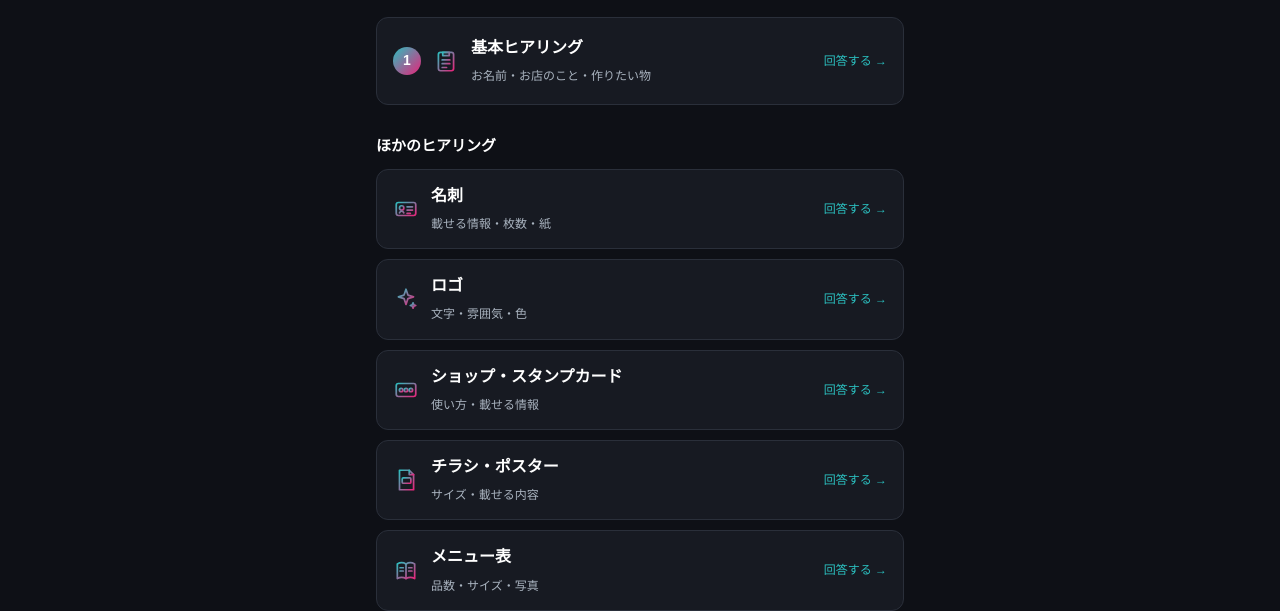
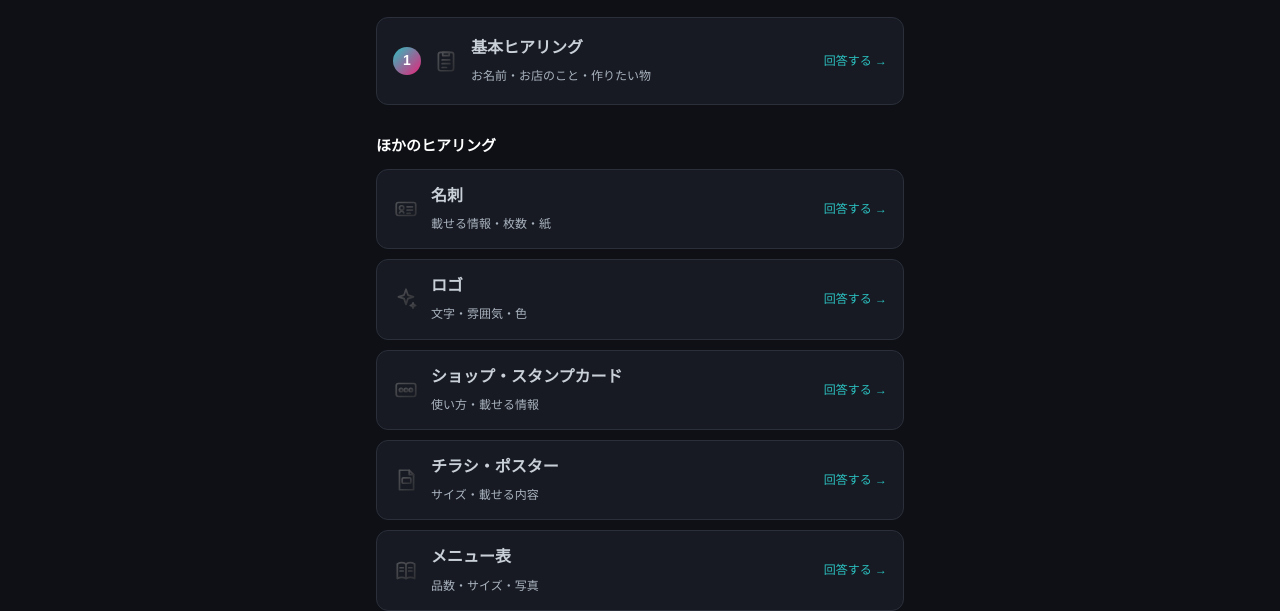
Before and after one commit to electrylab-lab/electrylab-lab.github.io, a plain HTML site: page sheet/index.html in a window 1280 px wide. Shown: the part 228-839 px from the top of the page. Drawn offline with Linux system fonts and the light colour scheme.

Commit message:
Sheet: dim icons until filled, glow when done
Co-Authored-By: Claude Opus 5.5 <noreply@anthropic.com>
Claude-Session: https://claude.ai/code/session_01GCvuwxFTyvRRPAV3stABXa

```diff
--- a/sheet/index.html
+++ b/sheet/index.html
@@ -30,7 +30,11 @@ h2{font-size:15px;margin:28px 0 10px}
 .card a.main{display:flex;align-items:center;gap:12px;padding:16px;color:#fff;text-decoration:none}
 .num{display:grid;place-items:center;flex:none;width:28px;height:28px;border-radius:50%;font-weight:bold;font-size:14px;background:linear-gradient(135deg,var(--teal),var(--mag))}
 .card.done .num{background:var(--teal);color:#0e1016}
-.card .ic{width:26px;height:26px}
+.card .ic{width:26px;height:26px;transition:filter .3s,opacity .3s}
+.card:not(.done) .ic{filter:grayscale(1);opacity:.4}
+.card.opened .ic{filter:grayscale(.4);opacity:.75}
+.card.done .ic{filter:drop-shadow(0 0 6px rgba(43,191,191,.7))}
+.card:not(.done) b{color:#c9d0d8}
 .card b{display:block}
 .card small{color:var(--sub);font-size:12px}
 .go{margin-left:auto;color:var(--teal);font-size:12px;white-space:nowrap}
```
